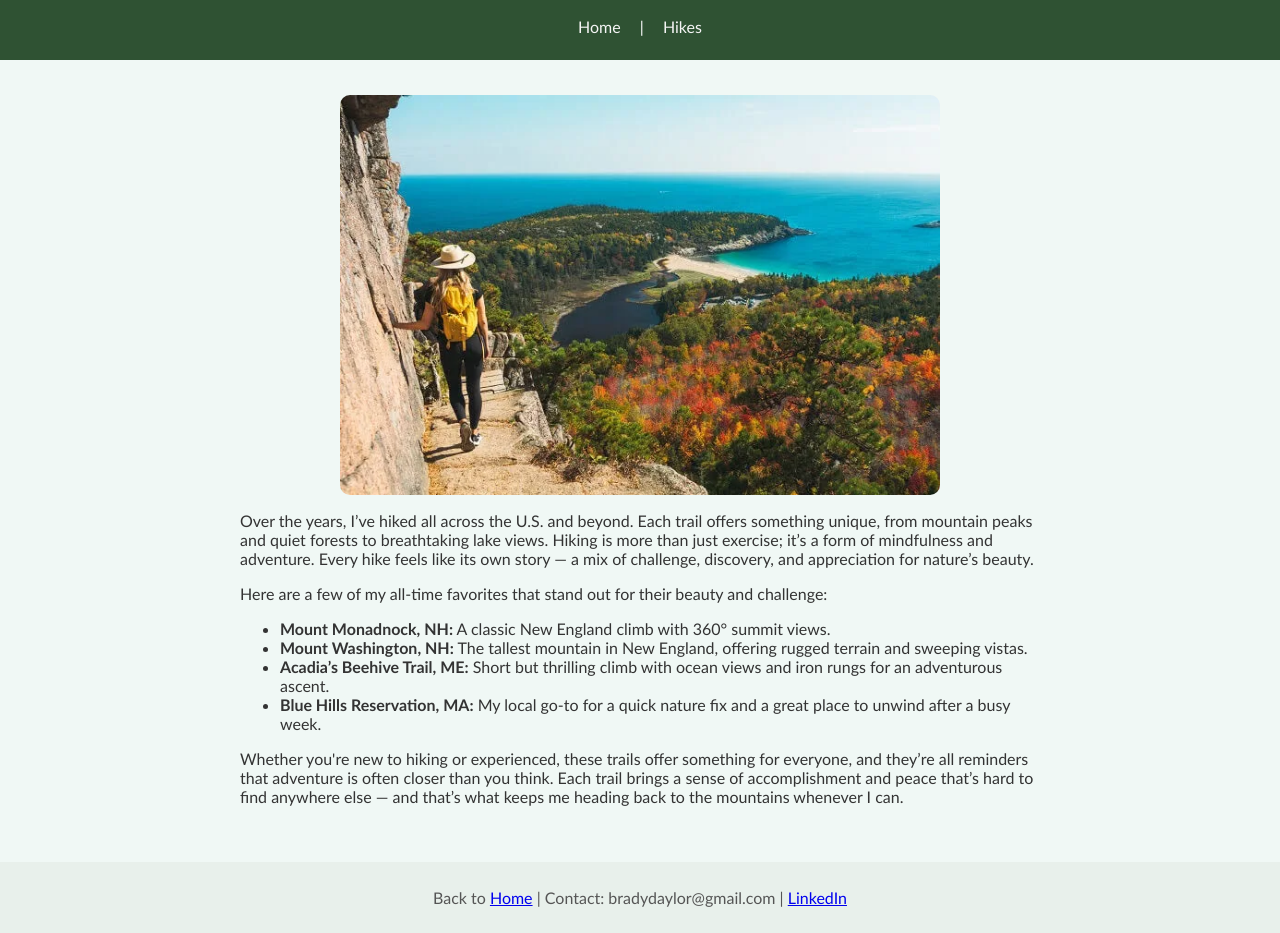
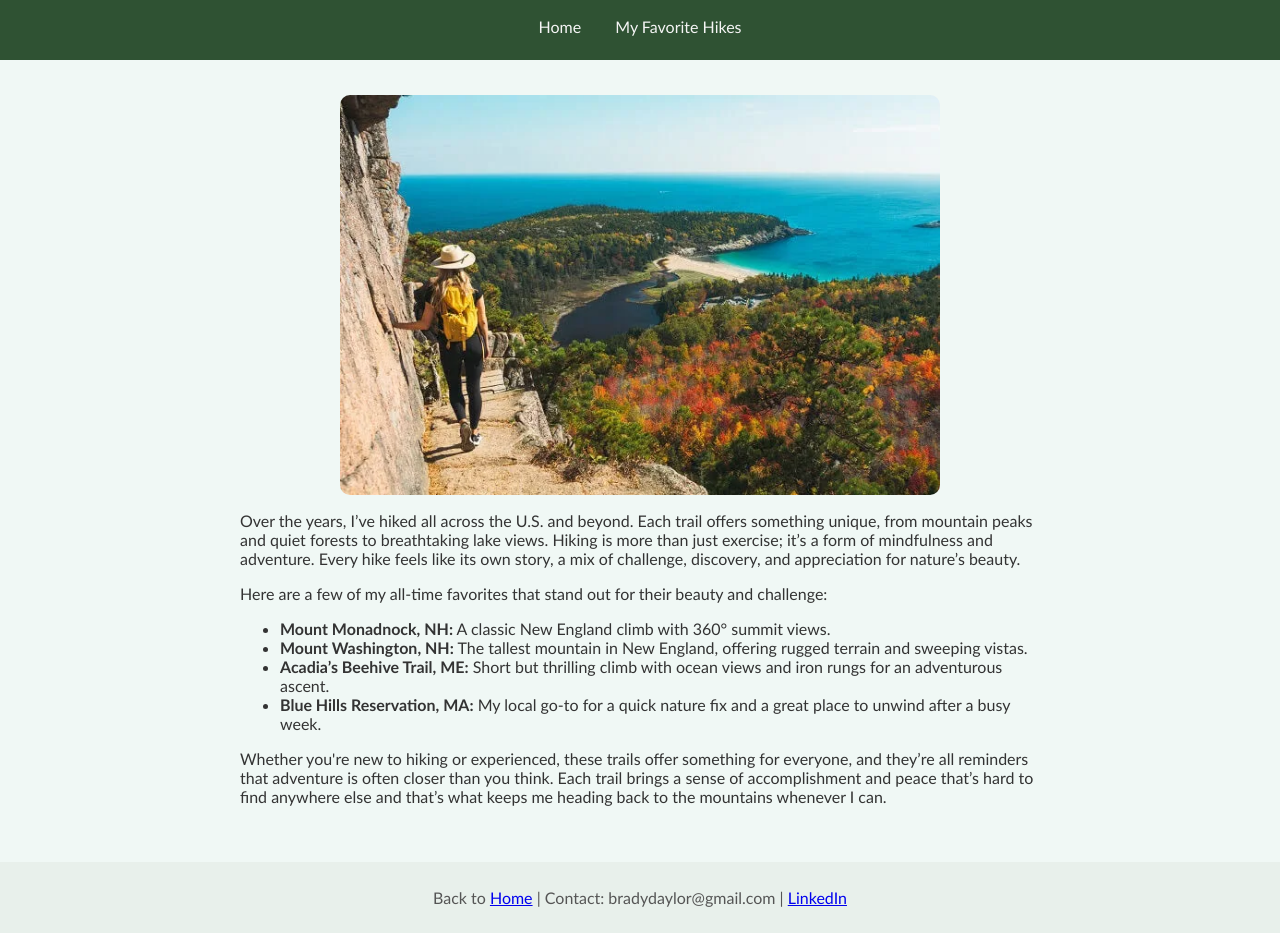
Before and after one commit to bdaylor13/hw3_pages, a plain HTML site: page hikes.html in a window 1280 px wide. Shown: the part 76-1009 px from the top of the page. Drawn offline with Linux system fonts and the light colour scheme.

Commit message:
Update hikes.html

```diff
--- a/hikes.html
+++ b/hikes.html
@@ -10,8 +10,8 @@
   <header>
     <h2>My Favorite Hiking Trails</h2>
     <nav>
-      <a href="index.html">Home</a> |
-      <a href="hikes.html">Hikes</a>
+      <a href="index.html">Home</a>
+      <a href="hikes.html">My Favorite Hikes</a>
     </nav>
   </header>
 
@@ -20,7 +20,7 @@
       <img src="images/hiking_photo2.jpg" alt="Scenic view from a hiking trail" width="600" />
 
       <p>
-        Over the years, I’ve hiked all across the U.S. and beyond. Each trail offers something unique, from mountain peaks and quiet forests to breathtaking lake views. Hiking is more than just exercise; it’s a form of mindfulness and adventure. Every hike feels like its own story — a mix of challenge, discovery, and appreciation for nature’s beauty.
+        Over the years, I’ve hiked all across the U.S. and beyond. Each trail offers something unique, from mountain peaks and quiet forests to breathtaking lake views. Hiking is more than just exercise; it’s a form of mindfulness and adventure. Every hike feels like its own story, a mix of challenge, discovery, and appreciation for nature’s beauty.
       </p>
 
       <p>Here are a few of my all-time favorites that stand out for their beauty and challenge:</p>
@@ -33,7 +33,7 @@
       </ul>
 
       <p>
-        Whether you're new to hiking or experienced, these trails offer something for everyone, and they’re all reminders that adventure is often closer than you think. Each trail brings a sense of accomplishment and peace that’s hard to find anywhere else — and that’s what keeps me heading back to the mountains whenever I can.
+        Whether you're new to hiking or experienced, these trails offer something for everyone, and they’re all reminders that adventure is often closer than you think. Each trail brings a sense of accomplishment and peace that’s hard to find anywhere else and that’s what keeps me heading back to the mountains whenever I can.
       </p>
     </section>
   </main>
```
